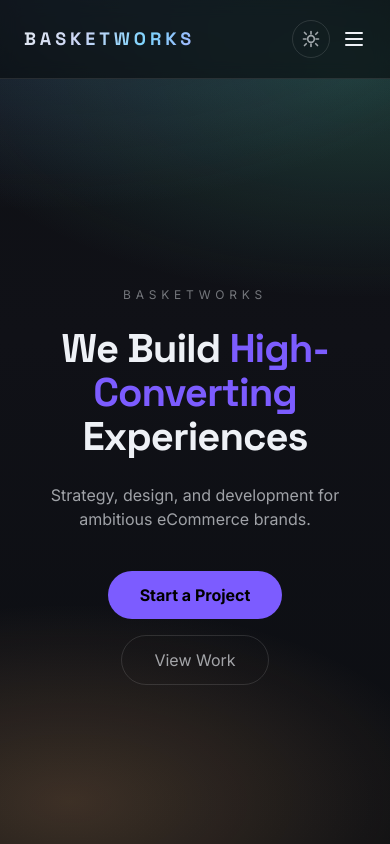
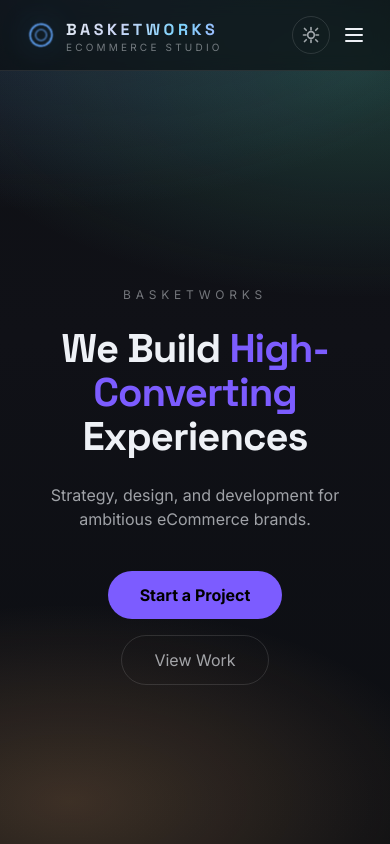
Before and after one commit to Mujahid137/basketworks, a React (Vite) app: page / in a window 390 px wide. Shown: the top 844 px of the page. Built offline with nearby package versions, Linux system fonts and the light colour scheme.

Commit message:
Update logo and styles

```diff
--- a/src/components/Navbar.tsx
+++ b/src/components/Navbar.tsx
@@ -13,10 +13,46 @@ export default function Navbar() {
   return (
     <>
       <nav className="fixed top-0 w-full z-50 backdrop-blur theme-nav">
-        <div className="max-w-7xl mx-auto px-6 py-5 flex justify-between items-center">
-          <h1 className="logo-holo text-sm">
-            <span className="logo-holo__text text-lg">BASKETWORKS</span>
-          </h1>
+        <div className="max-w-7xl mx-auto px-6 py-4 flex items-center justify-between">
+          <a href="#" className="logo-holo text-sm">
+            <span className="logo-mark-wrap" aria-hidden="true">
+              <svg className="logo-live" viewBox="0 0 64 64" fill="none">
+                <defs>
+                  <linearGradient id="bw-live" x1="0" y1="0" x2="64" y2="64">
+                    <stop offset="0" stopColor="#60A5FA" />
+                    <stop offset="0.5" stopColor="#A78BFA" />
+                    <stop offset="1" stopColor="#34D399" />
+                  </linearGradient>
+                </defs>
+                <circle
+                  className="logo-live-ring"
+                  cx="32"
+                  cy="32"
+                  r="20"
+                  stroke="url(#bw-live)"
+                  strokeWidth="3"
+                />
+                <circle
+                  cx="32"
+                  cy="32"
+                  r="10"
+                  stroke="url(#bw-live)"
+                  strokeWidth="2"
+                  className="logo-live-core"
+                />
+                <path
+                  d="M20 32h24"
+                  stroke="url(#bw-live)"
+                  strokeWidth="2"
+                  strokeLinecap="round"
+                />
+              </svg>
+            </span>
+            <div className="flex flex-col leading-none">
+              <span className="logo-holo__text text-base">BASKETWORKS</span>
+              <span className="logo-holo__subtitle">Ecommerce Studio</span>
+            </div>
+          </a>
 
           <div className="hidden md:flex gap-10 text-sm theme-nav-links">
             <a href="#services">Services</a>
@@ -25,6 +61,9 @@ export default function Navbar() {
           </div>
 
           <div className="flex items-center gap-3">
+            <button className="hidden md:inline-flex items-center rounded-full px-4 py-2 text-xs uppercase tracking-[0.35em] transition theme-outline-btn">
+              Book a Call
+            </button>
             <button
               onClick={() => setDarkMode((prev) => !prev)}
               className="inline-flex items-center justify-center rounded-full p-2 transition theme-outline-btn"
@@ -81,15 +120,27 @@ export default function Navbar() {
       <AnimatePresence>
         {open && (
           <motion.div
-            initial={{ y: "-100%" }}
-            animate={{ y: 0 }}
-            exit={{ y: "-100%" }}
-            transition={{ duration: 0.5 }}
-            className="fixed inset-0 z-50 flex flex-col items-center justify-center gap-10 text-2xl theme-overlay theme-text"
+            initial={{ opacity: 0 }}
+            animate={{ opacity: 1 }}
+            exit={{ opacity: 0 }}
+            className="fixed inset-0 z-50"
           >
+            <div
+              className="absolute inset-0 theme-overlay"
+              onClick={() => setOpen(false)}
+            />
+            <motion.div
+              initial={{ x: "100%" }}
+              animate={{ x: 0 }}
+              exit={{ x: "100%" }}
+              transition={{ duration: 0.35, ease: "easeOut" }}
+              className="absolute right-0 top-0 h-full w-full max-w-sm p-6 theme-card"
+            >
+              <div className="flex items-center justify-between">
+                <span className="font-display text-lg">Menu</span>
                 <button
                   onClick={() => setOpen(false)}
-              className="absolute top-6 right-6"
+                  className="rounded-full p-2 transition theme-outline-btn"
                   aria-label="Close menu"
                 >
                   <svg
@@ -99,11 +150,13 @@ export default function Navbar() {
                     stroke="currentColor"
                     strokeWidth="2"
                     strokeLinecap="round"
-                className="h-6 w-6"
+                    className="h-5 w-5"
                   >
                     <path d="M6 6l12 12M18 6l-12 12" />
                   </svg>
                 </button>
+              </div>
+              <div className="mt-8 flex flex-col gap-5 text-lg">
                 <a onClick={() => setOpen(false)} href="#services">
                   Services
                 </a>
@@ -113,6 +166,47 @@ export default function Navbar() {
                 <a onClick={() => setOpen(false)} href="#contact">
                   Contact
                 </a>
+              </div>
+              <div className="mt-10 flex items-center gap-3">
+                <button className="flex-1 rounded-full px-4 py-3 text-xs uppercase tracking-[0.35em] transition theme-outline-btn">
+                  Book a Call
+                </button>
+                <button
+                  onClick={() => setDarkMode((prev) => !prev)}
+                  className="rounded-full p-3 transition theme-outline-btn"
+                  aria-label={
+                    darkMode ? "Switch to light mode" : "Switch to dark mode"
+                  }
+                >
+                  {darkMode ? (
+                    <svg
+                      aria-hidden="true"
+                      viewBox="0 0 24 24"
+                      fill="none"
+                      stroke="currentColor"
+                      strokeWidth="2"
+                      strokeLinecap="round"
+                      className="h-5 w-5"
+                    >
+                      <path d="M12 3v3M12 18v3M4.2 4.2l2.1 2.1M17.7 17.7l2.1 2.1M3 12h3M18 12h3M4.2 19.8l2.1-2.1M17.7 6.3l2.1-2.1" />
+                      <circle cx="12" cy="12" r="4" />
+                    </svg>
+                  ) : (
+                    <svg
+                      aria-hidden="true"
+                      viewBox="0 0 24 24"
+                      fill="none"
+                      stroke="currentColor"
+                      strokeWidth="2"
+                      strokeLinecap="round"
+                      className="h-5 w-5"
+                    >
+                      <path d="M21 12.8A9 9 0 1 1 11.2 3a7 7 0 0 0 9.8 9.8Z" />
+                    </svg>
+                  )}
+                </button>
+              </div>
+            </motion.div>
           </motion.div>
         )}
       </AnimatePresence>
--- a/src/index.css
+++ b/src/index.css
@@ -190,9 +190,115 @@ body {
   -webkit-background-clip: text;
   background-clip: text;
   color: transparent;
+  -webkit-text-fill-color: transparent;
   transition:
     filter 0.3s ease,
     text-shadow 0.3s ease;
+}
+
+.logo-mark {
+  width: 28px;
+  height: 28px;
+  filter: drop-shadow(0 0 12px rgba(96, 165, 250, 0.35));
+  transition: filter 0.3s ease, transform 0.3s ease;
+}
+
+.logo-mark-wrap {
+  position: relative;
+  display: inline-flex;
+}
+
+.logo-mark-wrap::after {
+  content: "";
+  position: absolute;
+  inset: -6px;
+  background: linear-gradient(
+    120deg,
+    transparent 0%,
+    rgba(255, 255, 255, 0.25) 35%,
+    rgba(99, 102, 241, 0.45) 50%,
+    rgba(56, 189, 248, 0.35) 65%,
+    transparent 100%
+  );
+  opacity: 0;
+  transform: translateX(-120%) rotate(8deg);
+  filter: blur(6px);
+  transition: opacity 0.2s ease;
+  pointer-events: none;
+}
+
+.logo-holo:hover .logo-mark-wrap::after {
+  opacity: 1;
+  animation: logo-shimmer 0.9s ease;
+}
+
+.logo-holo:hover .logo-mark {
+  filter: drop-shadow(0 0 18px rgba(99, 102, 241, 0.55));
+  transform: translateY(-1px) rotate(-1deg) scale(1.02);
+}
+
+.logo-live {
+  width: 34px;
+  height: 34px;
+  filter: drop-shadow(0 0 16px rgba(56, 189, 248, 0.45));
+  animation: logo-pulse 3s ease-in-out infinite;
+  display: block;
+}
+
+.logo-live-ring {
+  transform-origin: 50% 50%;
+  animation: logo-spin 8s linear infinite;
+}
+
+.logo-live-core {
+  animation: logo-glow 2.6s ease-in-out infinite;
+}
+
+@keyframes logo-pulse {
+  0%,
+  100% {
+    transform: scale(1);
+  }
+  50% {
+    transform: scale(1.05);
+  }
+}
+
+@keyframes logo-spin {
+  to {
+    transform: rotate(360deg);
+  }
+}
+
+@keyframes logo-glow {
+  0%,
+  100% {
+    opacity: 0.7;
+  }
+  50% {
+    opacity: 1;
+  }
+}
+
+@keyframes logo-shimmer {
+  0% {
+    transform: translateX(-140%) rotate(8deg);
+  }
+  100% {
+    transform: translateX(140%) rotate(8deg);
+  }
+}
+
+.logo-holo:hover .logo-mark {
+  filter: drop-shadow(0 0 18px rgba(99, 102, 241, 0.55));
+  transform: translateY(-1px) rotate(-1deg) scale(1.02);
+}
+
+.logo-holo__subtitle {
+  font-size: 10px;
+  letter-spacing: 0.32em;
+  text-transform: uppercase;
+  color: var(--text-subtle);
 }
 
 .logo-holo__badge {
```
Also changed, not shown: public/favicon.svg (added). Lines whose indentation alone changed are shown as unchanged.
